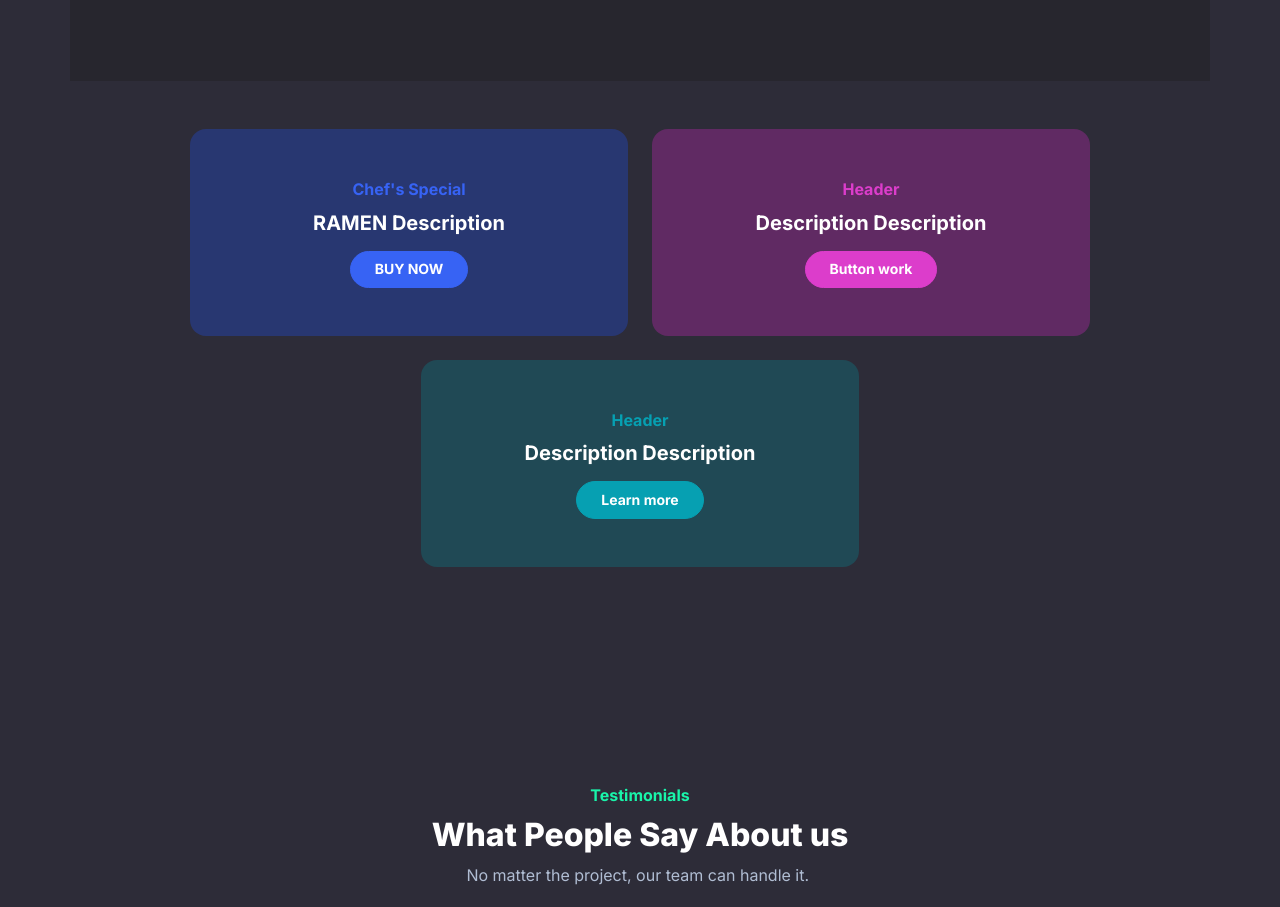
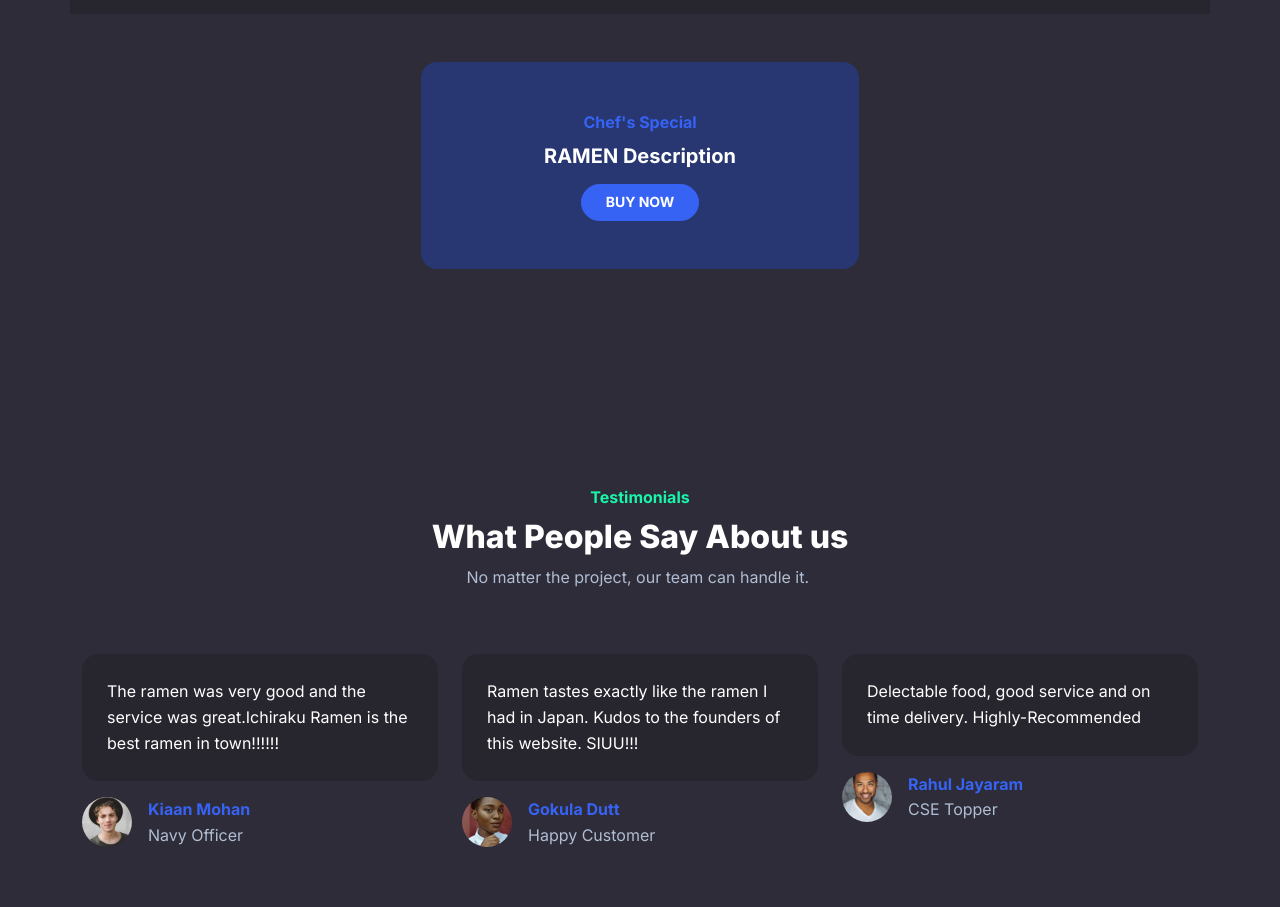
Before and after one commit to PratyushJoshi/Webster, a plain HTML site: page index.html in a window 1280 px wide. Shown: the part 1940-2847 px from the top of the page. Drawn offline with Linux system fonts and the light colour scheme.

Commit message:
Update index.html

```diff
--- a/index.html
+++ b/index.html
@@ -45,7 +45,7 @@
     </header>
     <section class="py-5">
         <div class="container text-center py-5">
-            <p class="mb-4" style="font-size: 1.6rem;">Ordered by <span class="text-success"><strong>300+</strong></span>&nbsp;customers daily.</p><a href="#"> <img class="m-3" src="assets/img/brands/google.png"></a><a href="#"> <img class="m-3" src="assets/img/brands/microsoft.png"></a><a href="#"> <img class="m-3" src="assets/img/brands/apple.png"></a><a href="#"> <img class="m-3" src="assets/img/brands/facebook.png"></a><a href="#"> <img class="m-3" src="assets/img/brands/twitter.png"></a>
+            <p class="mb-4" style="font-size: 1.6rem;">Ordered by <span class="text-success"><strong>300+</strong></span>&nbsp;customers daily.</p>
         </div>
     </section>
     <section>
@@ -94,22 +94,7 @@
                             </div>
                         </div>
                     </div>
-                    <div class="col mb-4">
-                        <div class="card bg-secondary-light">
-                            <div class="card-body text-center px-4 py-5 px-md-5">
-                                <p class="fw-bold text-secondary card-text mb-2">Header</p>
-                                <h5 class="fw-bold card-title mb-3">Description&nbsp;Description</h5><button class="btn btn-secondary btn-sm" type="button">Button work</button>
-                            </div>
-                        </div>
-                    </div>
-                    <div class="col mb-4">
-                        <div class="card bg-info-light">
-                            <div class="card-body text-center px-4 py-5 px-md-5">
-                                <p class="fw-bold text-info card-text mb-2">Header</p>
-                                <h5 class="fw-bold card-title mb-3">Description&nbsp;Description</h5><button class="btn btn-info btn-sm" type="button">Learn more</button>
-                            </div>
-                        </div>
-                    </div>
+
                 </div>
             </div>
         </div>
@@ -258,8 +243,8 @@
                     <div class="fw-bold d-flex align-items-center mb-2"><span class="bs-icon-sm bs-icon-circle bs-icon-primary d-flex justify-content-center align-items-center bs-icon me-2"><svg xmlns="http://www.w3.org/2000/svg" width="1em" height="1em" fill="currentColor" viewBox="0 0 16 16" class="bi bi-bezier">
                                 <path fill-rule="evenodd" d="M0 10.5A1.5 1.5 0 0 1 1.5 9h1A1.5 1.5 0 0 1 4 10.5v1A1.5 1.5 0 0 1 2.5 13h-1A1.5 1.5 0 0 1 0 11.5v-1zm1.5-.5a.5.5 0 0 0-.5.5v1a.5.5 0 0 0 .5.5h1a.5.5 0 0 0 .5-.5v-1a.5.5 0 0 0-.5-.5h-1zm10.5.5A1.5 1.5 0 0 1 13.5 9h1a1.5 1.5 0 0 1 1.5 1.5v1a1.5 1.5 0 0 1-1.5 1.5h-1a1.5 1.5 0 0 1-1.5-1.5v-1zm1.5-.5a.5.5 0 0 0-.5.5v1a.5.5 0 0 0 .5.5h1a.5.5 0 0 0 .5-.5v-1a.5.5 0 0 0-.5-.5h-1zM6 4.5A1.5 1.5 0 0 1 7.5 3h1A1.5 1.5 0 0 1 10 4.5v1A1.5 1.5 0 0 1 8.5 7h-1A1.5 1.5 0 0 1 6 5.5v-1zM7.5 4a.5.5 0 0 0-.5.5v1a.5.5 0 0 0 .5.5h1a.5.5 0 0 0 .5-.5v-1a.5.5 0 0 0-.5-.5h-1z"></path>
                                 <path d="M6 4.5H1.866a1 1 0 1 0 0 1h2.668A6.517 6.517 0 0 0 1.814 9H2.5c.123 0 .244.015.358.043a5.517 5.517 0 0 1 3.185-3.185A1.503 1.503 0 0 1 6 5.5v-1zm3.957 1.358A1.5 1.5 0 0 0 10 5.5v-1h4.134a1 1 0 1 1 0 1h-2.668a6.517 6.517 0 0 1 2.72 3.5H13.5c-.123 0-.243.015-.358.043a5.517 5.517 0 0 0-3.185-3.185z"></path>
-                            </svg></span><span>Brand</span></div>
-                    <p class="text-muted">Sem eleifend donec molestie, integer quisque orci aliquam.</p>
+                            </svg></span><span>Ichiraku Ramen</span></div>
+                    <p class="text-muted">Serving Fresh and Hot ramens to your home</p>
                 </div>
             </div>
             <hr>
```
